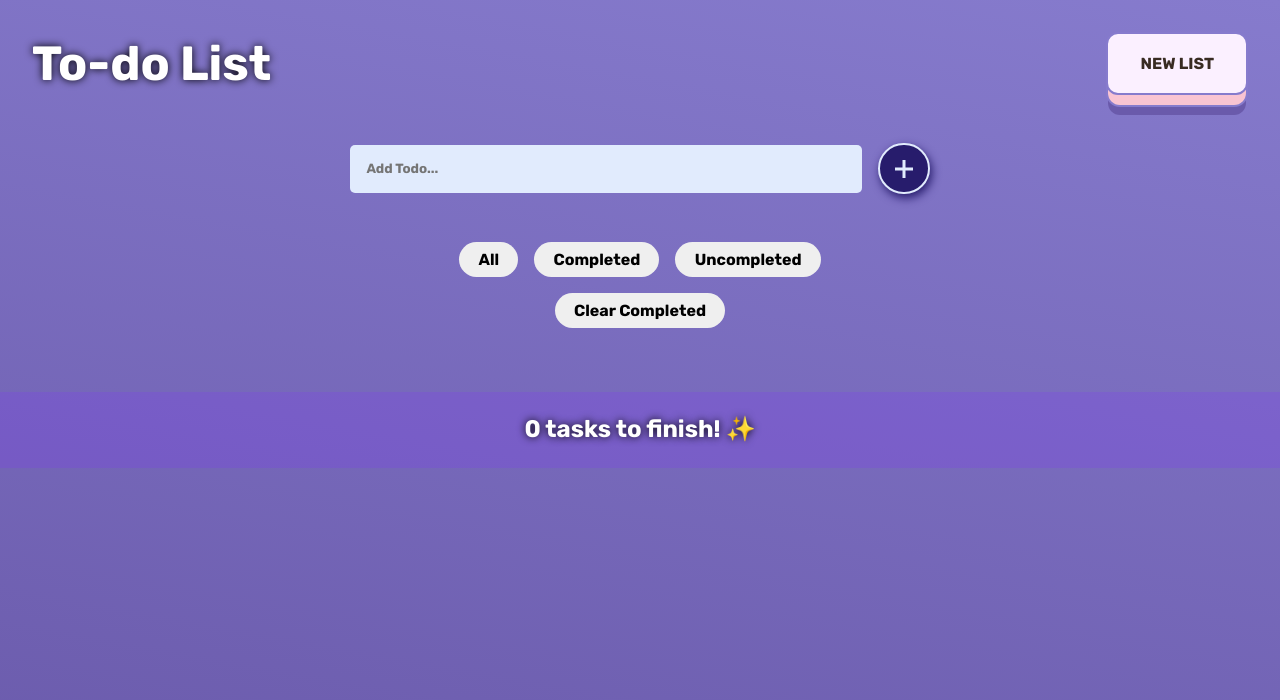
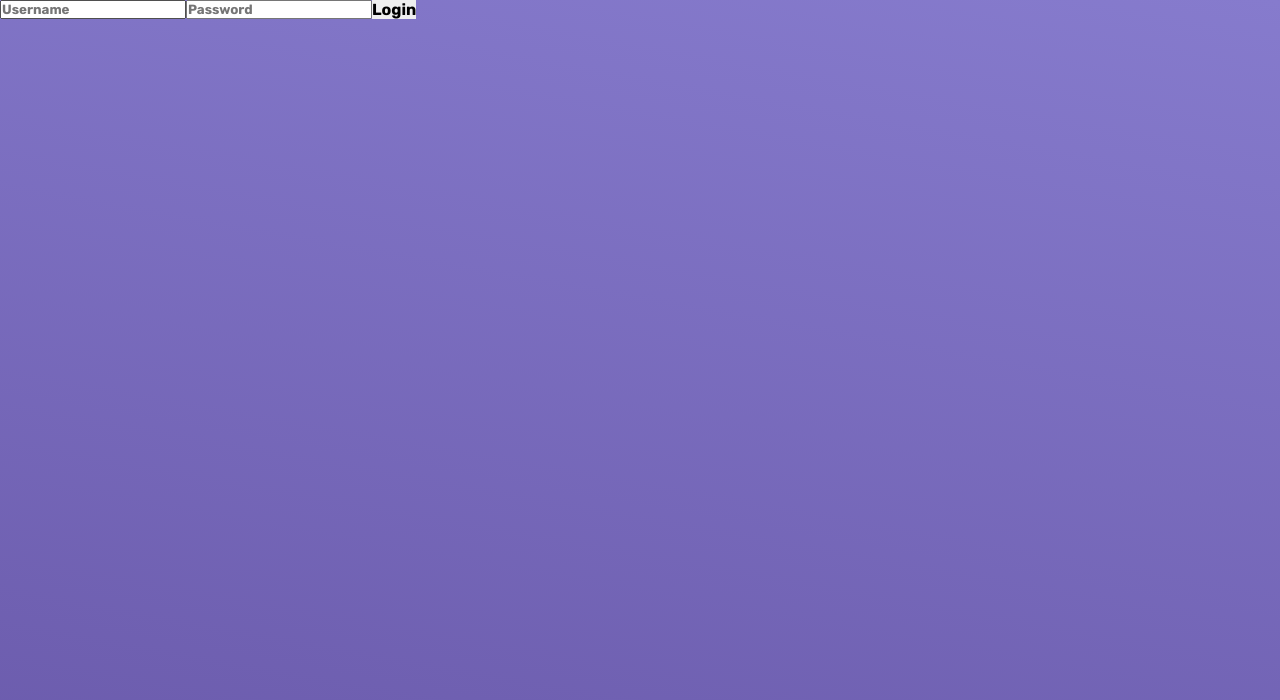
Before and after one commit to chakkyy/poincenotchallenge, a React (Create React App) app: page /login in a window 1280 px wide. Shown: the top 700 px of the page. Built offline with nearby package versions, Linux system fonts and the light colour scheme.

Commit message:
login and routing added

```diff
--- a/package.json
+++ b/package.json
@@ -9,6 +9,7 @@
     "framer-motion": "^4.1.3",
     "react": "^17.0.2",
     "react-dom": "^17.0.2",
+    "react-router-dom": "5.3.0",
     "react-icons": "^4.3.1",
     "react-redux": "^7.2.6",
     "react-scripts": "4.0.3",
--- a/src/App.js
+++ b/src/App.js
@@ -1,29 +1,48 @@
-import React, { useEffect } from "react";
-import { TodoList } from "./components/TodoList/TodoList";
-import { AddTodo } from "./components/AddTodo/AddTodo";
-import { useSelector } from "react-redux";
-import { KEY } from "./constants";
-import { Title } from "./components/Title/Title";
-import { motion } from "framer-motion";
+import React, { useState, useEffect } from "react";
+import { Provider } from "react-redux";
+import { BrowserRouter as Router, Switch } from "react-router-dom";
+import { Home } from "./pages/Home/Home";
+import { LoginScreen } from "./pages/LoginScreen/LoginScreen";
+import store from "./redux/store";
+import { PublicRoute } from "./routers/PublicRoute";
+import { PrivateRoute } from "./routers/PrivateRoute";
 
-export function App() {
-  const todos = useSelector((state) => state.todos);
+function App() {
+  const [isLoggedIn, setIsLoggedIn] = useState(true);
 
   useEffect(() => {
-    localStorage.setItem(KEY, JSON.stringify(todos));
-  }, [todos]);
+    const auth = localStorage?.getItem("accessToken");
+
+    if (auth) {
+      setIsLoggedIn(true);
+    } else {
+      setIsLoggedIn(false);
+    }
+  }, [isLoggedIn]);
 
   return (
-    <>
-      <Title />
-      <motion.main
-        initial={{ y: 1000 }}
-        animate={{ y: 0 }}
-        transition={{ type: "spring", duration: 1 }}
-      >
-        <AddTodo />
-        <TodoList todos={todos} />
-      </motion.main>
-    </>
+    <React.StrictMode>
+      <Provider store={store}>
+        <Router>
+          <Switch>
+            <PublicRoute
+              path="/login"
+              component={LoginScreen}
+              isAuthenticated={isLoggedIn}
+              setIsLoggedIn={setIsLoggedIn}
+              isLoggedIn={isLoggedIn}
+            />
+            <PrivateRoute
+              exact
+              path="/"
+              component={Home}
+              isAuthenticated={isLoggedIn}
+            />
+          </Switch>
+        </Router>
+      </Provider>
+    </React.StrictMode>
   );
 }
+
+export default App;
--- a/src/Root.js
+++ /dev/null
@@ -1,15 +0,0 @@
-import React from "react";
-import { Provider } from "react-redux";
-import { App } from "./App";
-
-function Root({ store }) {
-  return (
-    <React.StrictMode>
-      <Provider store={store}>
-        <App />
-      </Provider>
-    </React.StrictMode>
-  );
-}
-
-export default Root;
--- /dev/null
+++ b/src/hooks/useForm.js
@@ -0,0 +1,17 @@
+import { useState } from "react";
+
+export const useForm = (initialState = {}) => {
+  const [values, setValues] = useState(initialState);
+
+  const reset = () => {
+    setValues(initialState);
+  };
+
+  const handleInputChange = ({ target }) => {
+    setValues({
+      ...values,
+      [target.name]: target.value,
+    });
+  };
+  return [values, handleInputChange, reset];
+};
--- a/src/index.js
+++ b/src/index.js
@@ -2,10 +2,9 @@ import React from "react";
 import ReactDOM from "react-dom";
 import "./index.css";
 import reportWebVitals from "./reportWebVitals";
-import store from "./redux/store";
-import Root from "./Root";
+import App from "./App";
 
-ReactDOM.render(<Root store={store} />, document.getElementById("root"));
+ReactDOM.render(<App />, document.getElementById("root"));
 
 // If you want to start measuring performance in your app, pass a function
 // to log results (for example: reportWebVitals(console.log))
--- /dev/null
+++ b/src/pages/Home/Home.jsx
@@ -0,0 +1,29 @@
+import React, { useEffect } from "react";
+import { TodoList } from "../../components/TodoList/TodoList";
+import { AddTodo } from "../../components/AddTodo/AddTodo";
+import { useSelector } from "react-redux";
+import { KEY } from "../../constants";
+import { Title } from "../../components/Title/Title";
+import { motion } from "framer-motion";
+
+export function Home() {
+  const todos = useSelector((state) => state.todos);
+
+  useEffect(() => {
+    localStorage.setItem(KEY, JSON.stringify(todos));
+  }, [todos]);
+
+  return (
+    <>
+      <Title />
+      <motion.main
+        initial={{ y: 1000 }}
+        animate={{ y: 0 }}
+        transition={{ type: "spring", duration: 1 }}
+      >
+        <AddTodo />
+        <TodoList todos={todos} />
+      </motion.main>
+    </>
+  );
+}
--- /dev/null
+++ b/src/pages/LoginScreen/LoginScreen.jsx
@@ -0,0 +1,59 @@
+import React, { useState } from "react";
+import { useHistory } from "react-router-dom";
+import Swal from "sweetalert2";
+import { useForm } from "../../hooks/useForm";
+import users from "../../users";
+
+export const LoginScreen = ({ setIsLoggedIn, isLoggedIn }) => {
+  let history = useHistory();
+
+  const [formValues, handleInputChange] = useForm({
+    username: "",
+    password: "",
+  });
+
+  const handleLoginSubmit = async (e) => {
+    e.preventDefault();
+    const { username, password } = formValues;
+    const user = users.find((user) => user.username === username);
+    const pass = users.find((user) => user.password === password);
+    if (!user || !pass) {
+      Swal.fire({
+        icon: "error",
+        title: "Error",
+        text: "User or password are incorrect",
+      });
+    }
+
+    if (user && pass) {
+      localStorage.setItem("accessToken", "token");
+      Swal.fire("Entering", "", "success");
+      setIsLoggedIn(true);
+      history.push("/");
+    }
+  };
+
+  return (
+    <div>
+      <form onSubmit={handleLoginSubmit}>
+        <input
+          placeholder="Username"
+          autoComplete="off"
+          type="text"
+          name="username"
+          value={formValues.username}
+          onChange={handleInputChange}
+        />
+        <input
+          placeholder="Password"
+          autoComplete="off"
+          type="password"
+          name="password"
+          value={formValues.password}
+          onChange={handleInputChange}
+        />
+        <button type="submit">Login</button>
+      </form>
+    </div>
+  );
+};
--- /dev/null
+++ b/src/routers/PrivateRoute.jsx
@@ -0,0 +1,12 @@
+import React from "react";
+import { Route, Redirect } from "react-router-dom";
+
+export const PrivateRoute = ({ isAuthenticated, component: Component }) => {
+  return (
+    <Route
+      component={(props) =>
+        isAuthenticated ? <Component {...props} /> : <Redirect to="/login" />
+      }
+    />
+  );
+};
--- /dev/null
+++ b/src/routers/PublicRoute.jsx
@@ -0,0 +1,25 @@
+import React from "react";
+import { Route, Redirect } from "react-router-dom";
+
+export const PublicRoute = ({
+  isAuthenticated,
+  component: Component,
+  isLoggedIn,
+  setIsLoggedIn,
+}) => {
+  return (
+    <Route
+      component={(props) =>
+        !isAuthenticated ? (
+          <Component
+            {...props}
+            isLoggedIn={isLoggedIn}
+            setIsLoggedIn={setIsLoggedIn}
+          />
+        ) : (
+          <Redirect to="/" />
+        )
+      }
+    />
+  );
+};
--- /dev/null
+++ b/src/users.js
@@ -0,0 +1,14 @@
+const users = [
+  {
+    id: "1",
+    username: "poincenot",
+    password: "poincenot",
+  },
+  {
+    id: "2",
+    username: "Carlos",
+    password: "Ramirez",
+  },
+];
+
+export default users;
```
Also changed, not shown: 2 other files (tests, documents, lock files or other folders).
